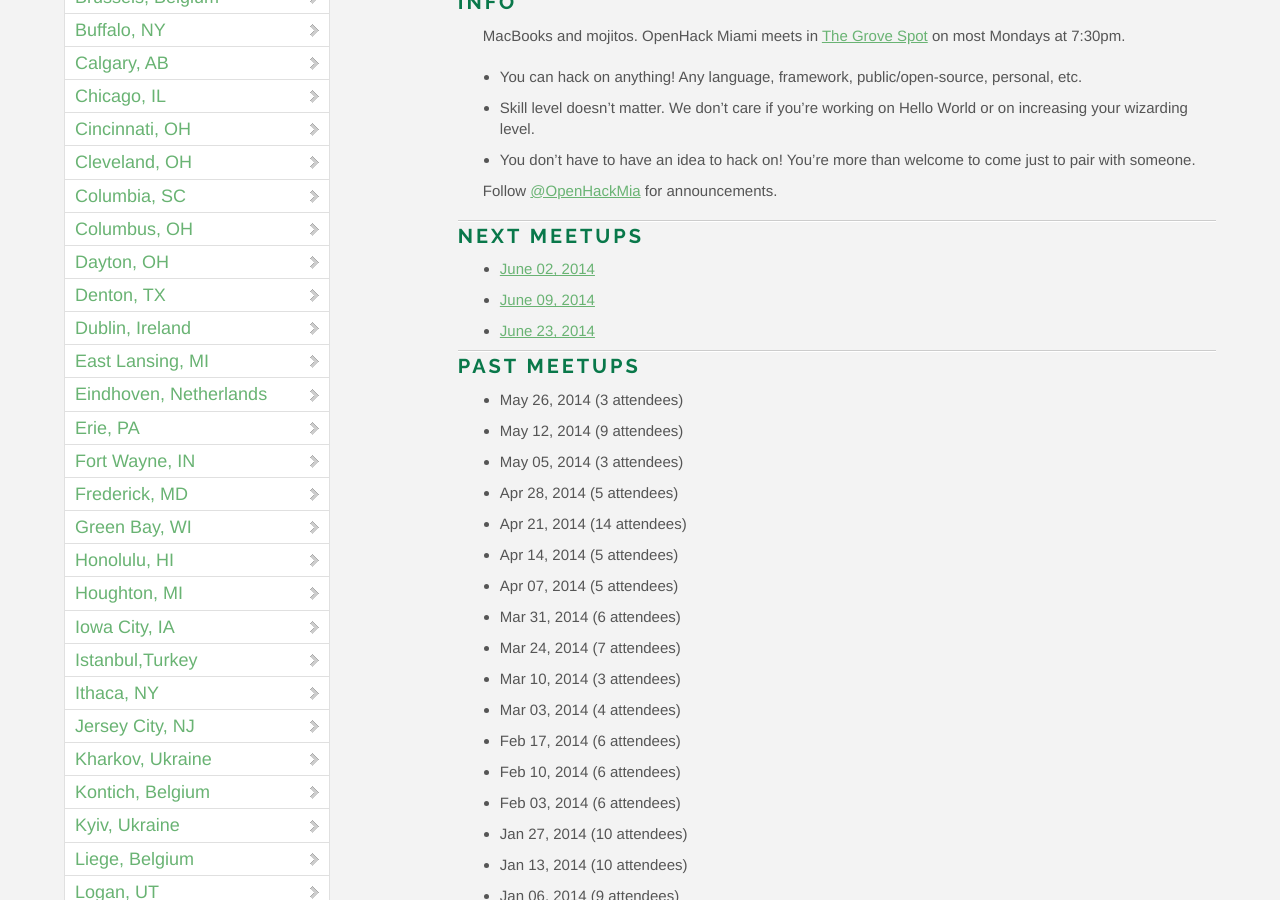
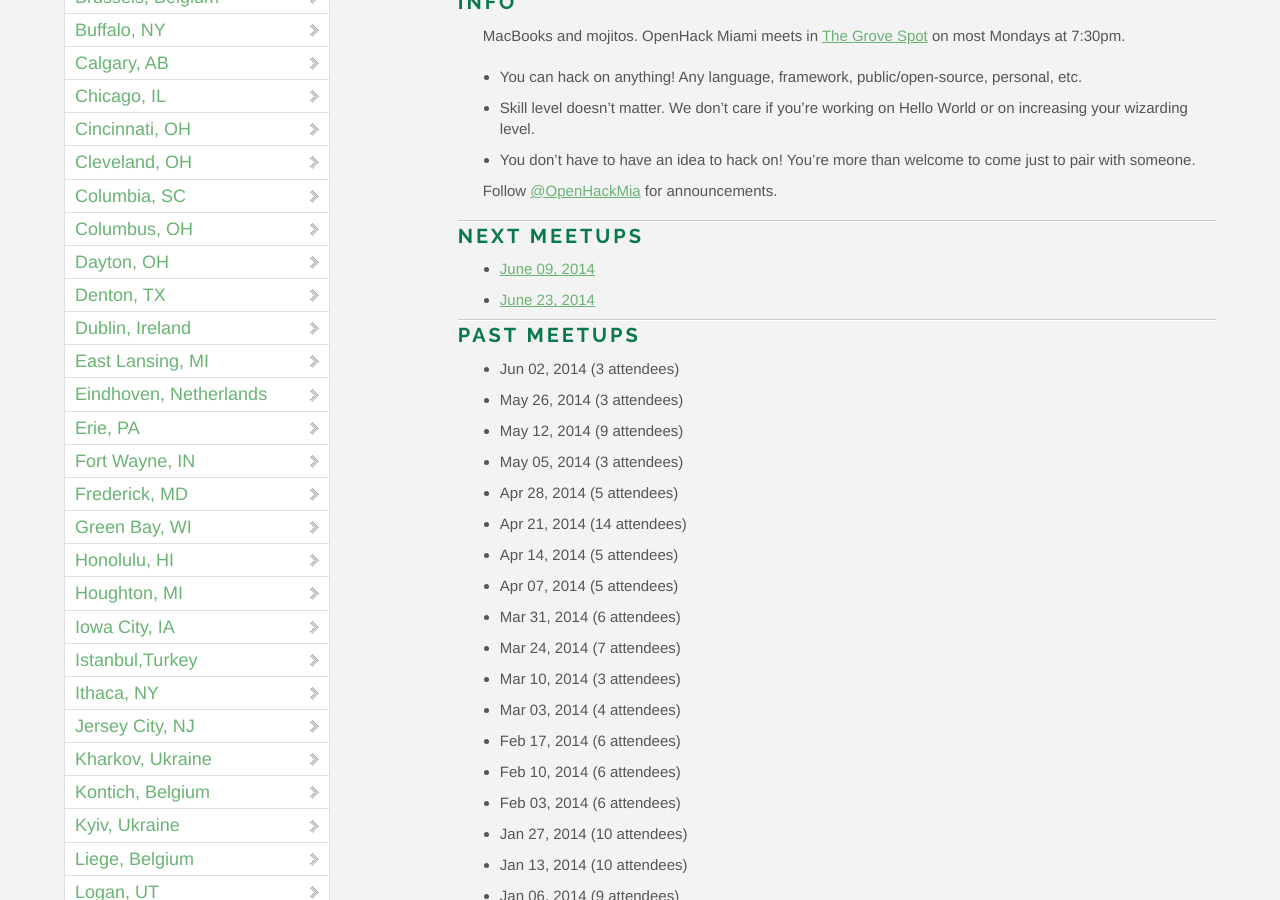
Before and after one commit to OpenHack/openhack.github.com, a Jekyll site: the page built from miami/index.markdown, in a window 1280 px wide and 900 px high, scrolled down 733 px. Built offline with Jekyll 4.4.1, drawn with Linux system fonts in a browser that asks for light colours; nearby versions of some CDN libraries; comment, search, counter and statistics services are not loaded.

Commit message:
miami update

```diff
--- a/miami/index.markdown
+++ b/miami/index.markdown
@@ -19,12 +19,12 @@ Follow [@OpenHackMia](http://twitter.com/openhackmia) for announcements.
 
 ### Next meetups
 
-* [June 02, 2014](http://www.meetup.com/miamirb/events/184240162/)
 * [June 09, 2014](http://www.meetup.com/miamirb/events/184240312/)
 * [June 23, 2014](http://www.meetup.com/miamirb/events/184240442/)
 
 ### Past meetups
 
+* Jun 02, 2014 (3 attendees)
 * May 26, 2014 (3 attendees)
 * May 12, 2014 (9 attendees)
 * May 05, 2014 (3 attendees)
```
